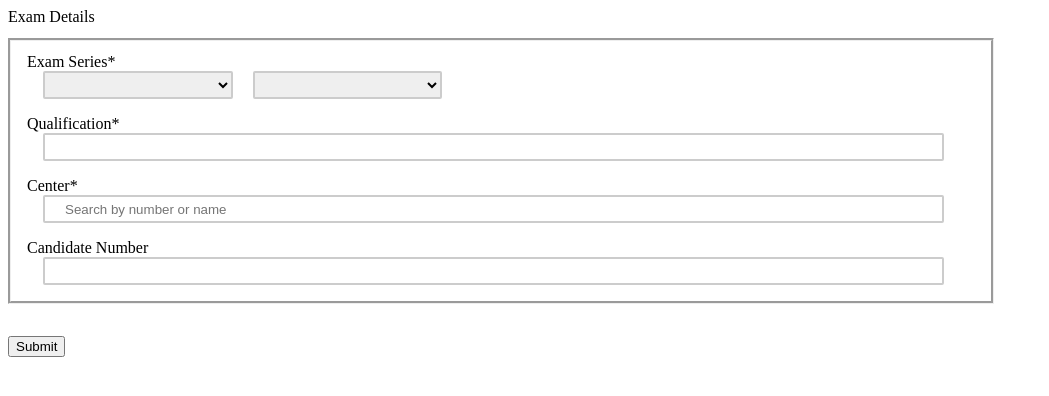
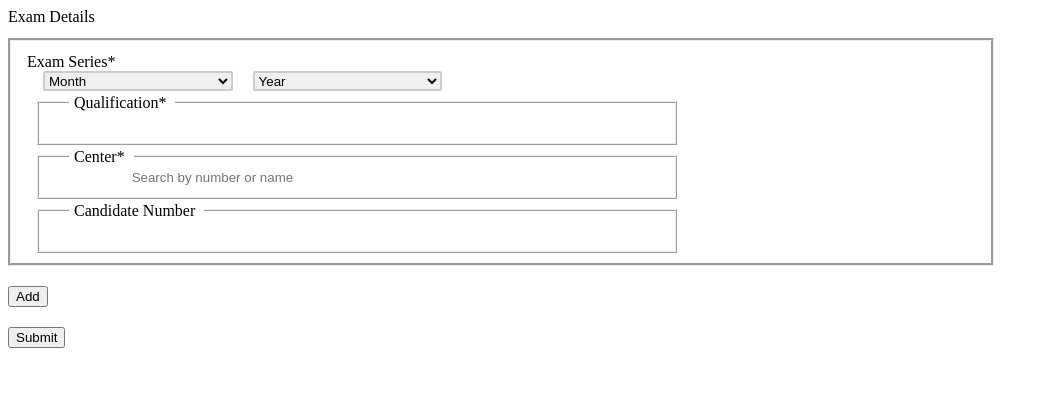
Before and after one commit to GnaneshVadlamudi/RegistrationForm, a React (Create React App) app: page / in a window 1280 px wide. Shown: the top 396 px of the page, without its empty margins (0-1049 px from the left). Built offline with nearby package versions, Linux system fonts and the light colour scheme.

Commit message:
Code changes are in progress

```diff
--- a/src/Exam/Exam.js
+++ b/src/Exam/Exam.js
@@ -8,10 +8,15 @@ export default class Exam extends React.Component {
   constructor(props) {
     super(props);
     this.state = {
+      taskList: [
+        {
+          index: Math.random(),
           examSeries: "",
           Qualification: "",
           Center: "",
-      CandidateNumber: "",
+          CandidateNumber: ""
+        }
+      ],
       errors: {
         examSeries: "",
         Qualification: "",
@@ -76,11 +81,29 @@ export default class Exam extends React.Component {
     }
   }
 
+  addNewRow = (e) => {
+    this.setState((prevState) => ({
+      taskList: [
+        ...prevState.taskList,
+        {
+          index: Math.random(),
+          examSeries: "",
+          Qualification: "",
+          Center: "",
+          CandidateNumber: ""
+        }
+      ]
+    }));
+  };
+
   render() {
-    const { errors } = this.state;
     return (
+      <React.Fragment>
         <div className="mainDiv">
           <label style={{}}>Exam Details</label>
+          {this.state.taskList.map(() => {
+            return (
+              <div>
                 <Form onSubmit={this.handleSubmit}>
                   <div
                     style={{
@@ -93,55 +116,34 @@ export default class Exam extends React.Component {
                     }}
                   >
                     <label>Exam Series* </label>
-            {/*<Form.Row className="form-group row">
-              <Form.Group
-                as={Col}
-                controlId="formGridState"
-                style={{ marginTop: 5, width: 40 + "%" }}>
-                <Form.Control
-                  as="select"
-                  className="inputStyle">
-                  <option value="" disabled selected hidden>Month</option>
-                  <option>...</option>
-                </Form.Control>
-              </Form.Group>
-
-              <Form.Group
-                as={Col}
-                controlId="formGridState"
-                style={{ width: 40 + "%" }}>
-                <Form.Control
-                  as="select"
-                  className="inputStyle">
-                  <option value="" disabled selected hidden>Year</option>
-                  <option>...</option>
-                </Form.Control>
-              </Form.Group>
-          </Form.Row>*/}
-
                     <div class="input-group">
-              <select style={{ width: 20 + "%" }} className="inputStyle">
+                      <select
+                        style={{ width: 20 + "%" }}
+                        className="inputStyle"
+                      >
                         <option value="" disabled selected>
                           Month
                         </option>
                         <option>...</option>
                       </select>
                       <span class="input-group-addon"> </span>
-              <select style={{ width: 20 + "%" }} className="inputStyle">
+                      <select
+                        style={{ width: 20 + "%" }}
+                        className="inputStyle"
+                      >
                         <option value="" disabled selected>
                           Year
                         </option>
                         <option>...</option>
                       </select>
                     </div>
-
                     <Form.Group controlId="formGridQualification">
                       <Form.Label>Qualification* </Form.Label>
                       <Form.Control
                         type="text"
                         className="inputStyle"
                         id="Qualification"
-                value={this.state.Qualification}
+                        value={this.state.taskList.Qualification}
                         onChange={this.handleChange}
                         placeholder=""
                       />
@@ -153,7 +155,7 @@ export default class Exam extends React.Component {
                         type="text"
                         className="inputStyle"
                         id="Center"
-                value={this.state.Center}
+                        value={this.state.taskList.Center}
                         onChange={this.handleChange}
                         placeholder="Search by number or name"
                       />
@@ -165,16 +167,27 @@ export default class Exam extends React.Component {
                         type="number"
                         className="inputStyle"
                         id="candidateNumber"
-                value={this.state.candidateNumber}
+                        value={this.state.taskList.candidateNumber}
                         onChange={this.handleChange}
                       />
                     </Form.Group>
                   </div>
-          <div className="submit">
-            <button>Submit</button>
-          </div>
                 </Form>
               </div>
             );
+          })}
+          <button
+            onClick={this.addNewRow}
+            type="button"
+            className=""
+            style={{ marginTop: 20 }}
+          >
+            Add
+          </button>
+          <br />
+          <button style={{ marginTop: 20 }}>Submit</button>
+        </div>
+      </React.Fragment>
+    );
   }
 }
--- a/src/styles.css
+++ b/src/styles.css
@@ -9,11 +9,11 @@
 }
 
 .inputStyle {
-  width: 95%;
+  width: 65%;
   height: 20px;
-  padding: 12px 20px;
+  /*padding: 12px 20px;*/
   margin-left: 16px;
-  margin-bottom: 16px;
+  /*margin-bottom: 16px;*/
   display: inline-block;
   border: 2px solid #ccc;
   border-radius: 2px;
@@ -35,3 +35,22 @@
 .examDiv {
   border-style: ridge;
 }
+
+.form-group {
+  width: 65%;
+  padding: 10px;
+  border: 2px ridge;
+  margin: 10px;
+}
+.form-group > label {
+  padding-left: 5px;
+  padding-right: 5px;
+  position: relative;
+  top: -20px;
+  left: 20px;
+  background-color: white;
+}
+
+.form-group > input {
+  border: none;
+}
```
Lines whose indentation alone changed are shown as unchanged.
